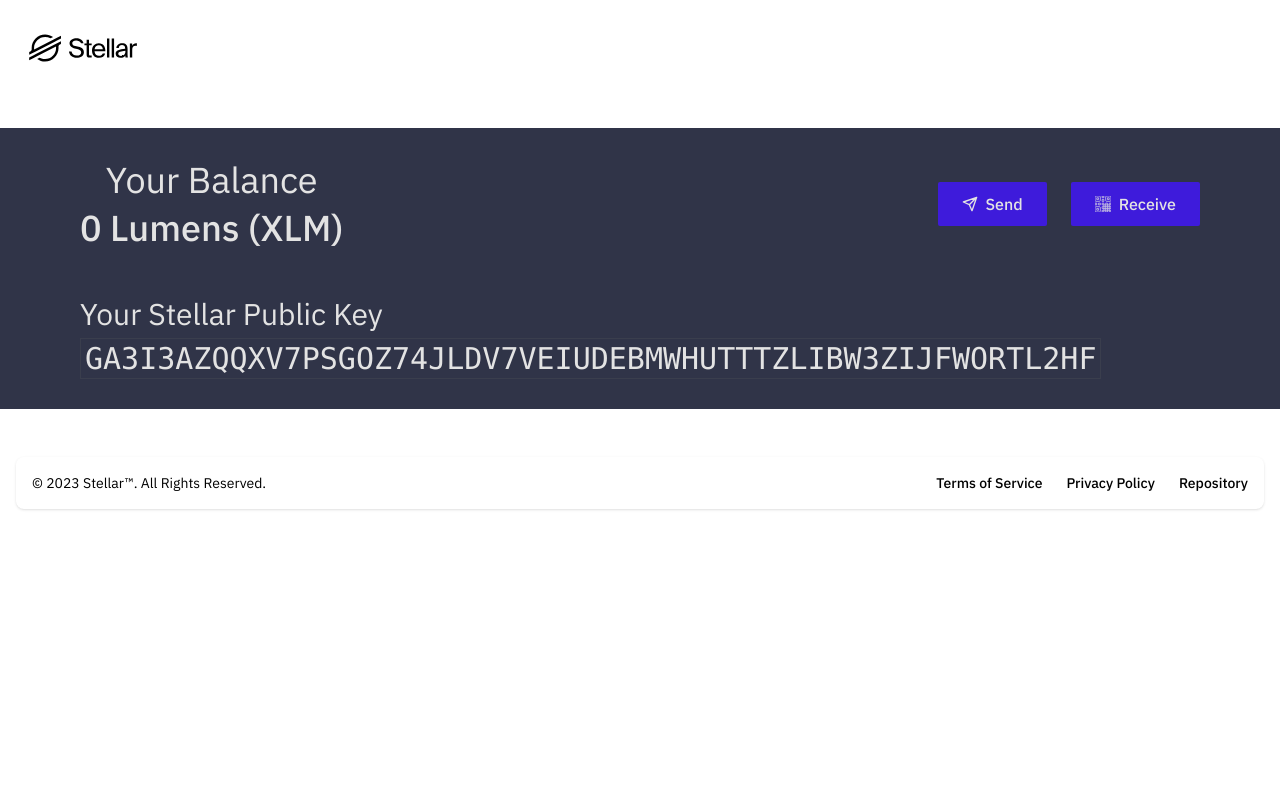
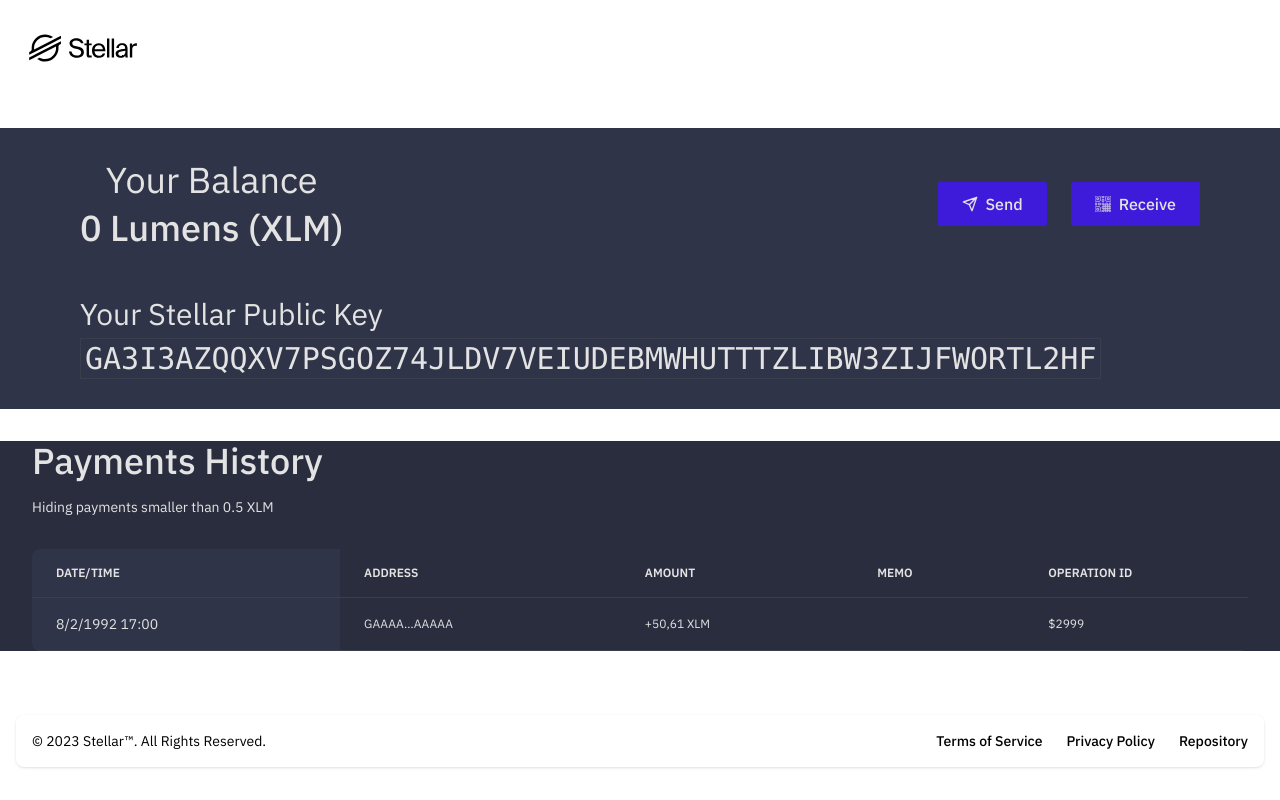
Before and after one commit to fedeesti/stellar-wallet, a React (Vite) app: page / in a window 1280 px wide. Built offline with nearby package versions, Linux system fonts and the light colour scheme.

Commit message:
Add PaymentsHistory component

```diff
--- /dev/null
+++ b/src/components/dashboard/PaymentsHistory.tsx
@@ -0,0 +1,44 @@
+function PaymentsHistory() {
+  return (
+    <section className="bg-[#292d3e] px-8 mb-12">
+      <div className="mb-8">
+        <h3 className="mb-4 font-medium text-4xl">Payments History</h3>
+        <p className="text-sm mb-4">Hiding payments smaller than 0.5 XLM</p>
+      </div>
+      <div className="relative overflow-x-auto sm:rounded-lg">
+        <table className="w-full text-sm text-left text-gray-500">
+          <thead className="text-xs text-gray-700 uppercase">
+            <tr className="border-b border-[#3a3e4d]">
+              <th scope="col" className="px-6 py-4 bg-[#303448]">
+                DATE/TIME
+              </th>
+              <th scope="col" className="px-6 py-3">
+                ADDRESS
+              </th>
+              <th scope="col" className="px-6 py-3">
+                AMOUNT
+              </th>
+              <th scope="col" className="px-6 py-3">
+                MEMO
+              </th>
+              <th scope="col" className="pl-6 py-3">
+                OPERATION ID
+              </th>
+            </tr>
+          </thead>
+          <tbody>
+            <tr className="border-b border-[#3a3e4d]">
+              <td className="px-6 py-4 text-sm bg-[#303448]">8/2/1992 17:00</td>
+              <td className="px-6 py-4 text-xs">GAAAA…AAAAA</td>
+              <td className="px-6 py-4 text-xs">+50,61 XLM</td>
+              <td className="px-6 py-4 text-xs"></td>
+              <td className="pl-6 py-4 text-xs">$2999</td>
+            </tr>
+          </tbody>
+        </table>
+      </div>
+    </section>
+  );
+}
+
+export default PaymentsHistory;
--- a/src/pages/DashboardWallet.tsx
+++ b/src/pages/DashboardWallet.tsx
@@ -1,4 +1,5 @@
 import BalanceInfo from '../components/dashboard/BalanceInfo';
+import PaymentsHistory from '../components/dashboard/PaymentsHistory';
 
 function DashboardWallet() {
   return (
@@ -6,6 +7,7 @@ function DashboardWallet() {
       <section className="my-8 p-8 bg-[#303448]" data-cy="dashboard-balance-section-container">
         <BalanceInfo />
       </section>
+      <PaymentsHistory />
     </main>
   );
 }
```
